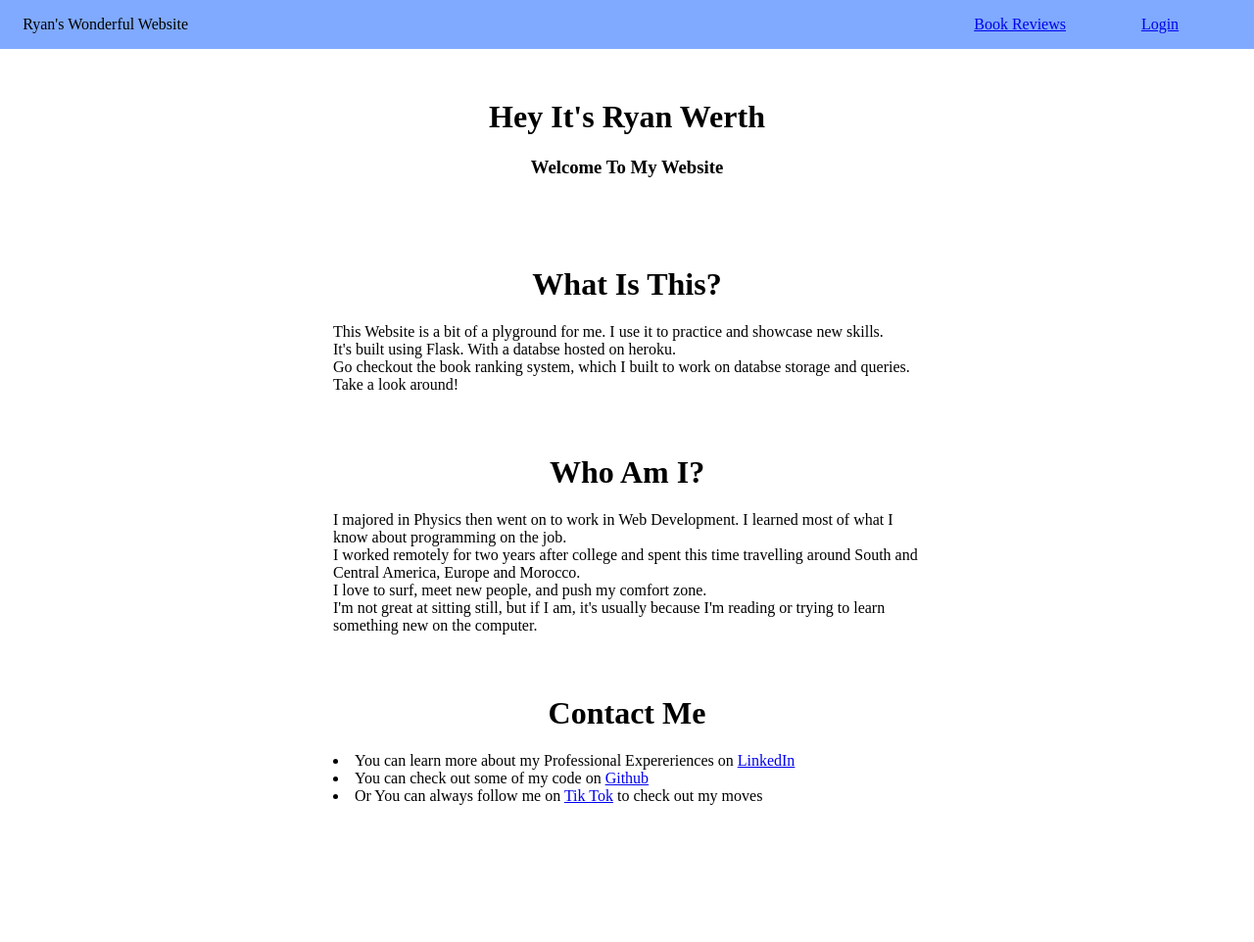
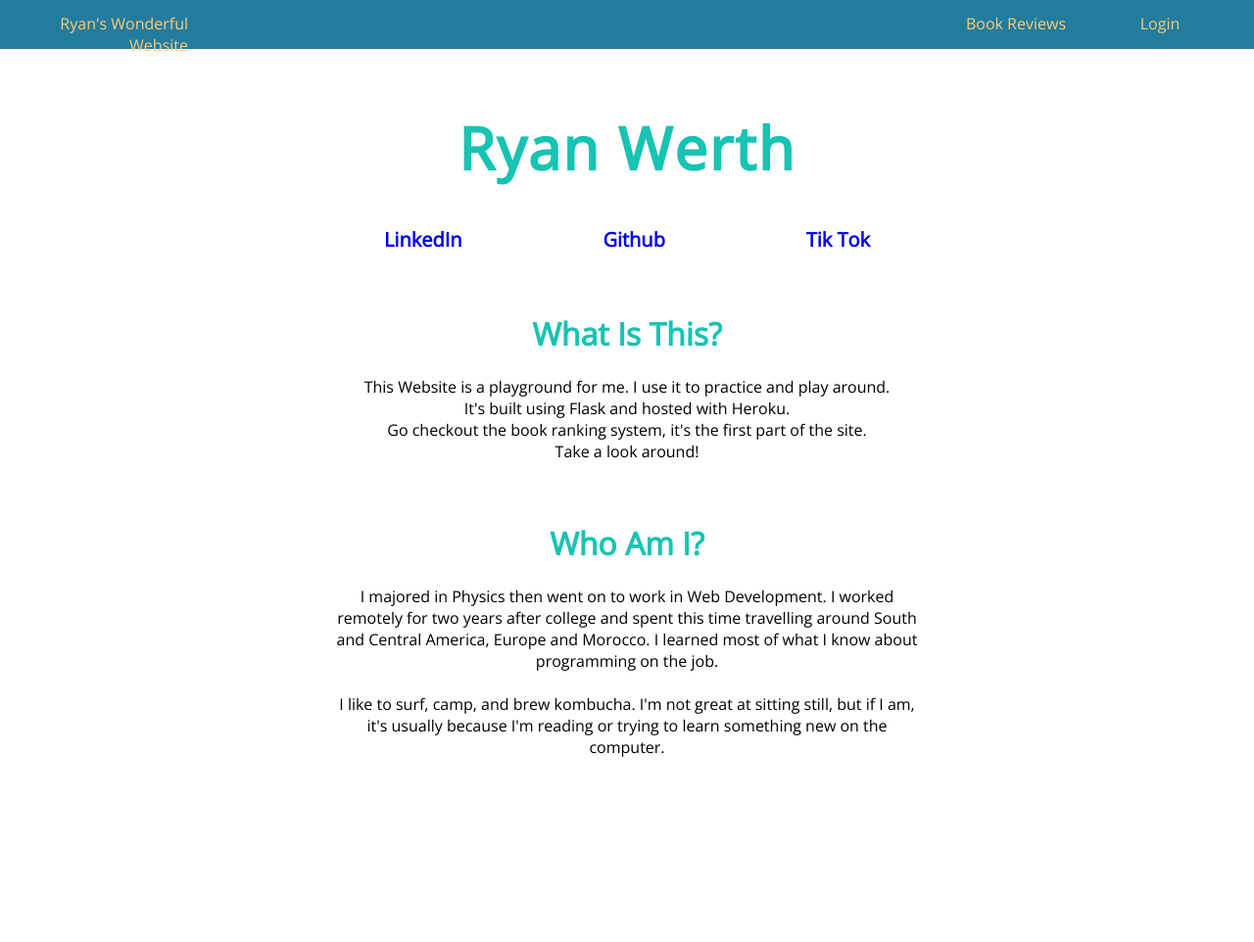
Before and after one commit to ry-werth/ryan-wonderful-website, a Flask app: page /home in a window 1280 px wide. Shown: the whole page at 98% size. After the commit the page ends 773 px from the top, so only its background shows below. Run offline with Flask 2, Linux system fonts and the light colour scheme; style sheets or scripts are compiled from the project's sources.

Commit message:
added styling

```diff
--- a/project1/assets/scss/base.scss
+++ b/project1/assets/scss/base.scss
@@ -1,23 +1,64 @@
 .site-body {
     margin: 0;
-    background-color: #c1d9de;
+    background-color: white;
+    p, h1, h2, h3, h4, h5, div, a {
+        // font-family: 'Roboto', sans-serif;
+        font-family: 'Open Sans', sans-serif;
+
+    }
+
+    a:visited {
+        text-decoration: none;
+        color: inherit;
+    }
+
+    a {
+        text-decoration: none;
+    }
+
+    .light-blue-text {
+        color: #17C3B2;
+    }
+
+    .orange-text {
+        color: #FFCB77
+    }
+
+    .dark-blue {
+        background-color: #227C9D;
+    }
+
+    .light-blue {
+        background-color: #17C3B2;
+    }
+
+    .orange {
+        background-color: #FFCB77;
+    }
 
     .site-header {
+    }
 
+    .flex {
+        display: flex;
     }
 
     .site-content {
         max-width: 1340px;
         margin: 0 auto;
-        background-color: white;
-        padding-top: 30px;
         padding-bottom: 100px;
+        .page-header-container {
+            padding: 20px 0;
+            .page-heading {
+                text-align: center;
+                font-size: 60px;
+                letter-spacing: 2px;
+                margin-bottom: 10px;
 
-        .page-heading {
-            text-align: center;
-        }
-        .page-subheader {
-            text-align: center;
+            }
+            .page-subheader {
+                text-align: center;
+            }
         }
     }
 }
--- a/project1/assets/scss/header.scss
+++ b/project1/assets/scss/header.scss
@@ -1,21 +1,24 @@
 .site-header {
     width: 100%;
     height: 50px;
-    background: #80aaff;
     display: flex;
     a {
         display: block;
-        margin-block-start: 1em;
+        margin-block-start: .8em;
         margin-block-end: 1em;
         margin-inline-start: 0px;
         margin-inline-end: 0px;
+        color: #FFCB77;
+        text-decoration: none;
+        &:hover {
+            color: white;
+        }
     }
     .site-name {
         width: 15%;
         text-align: right;
         .home {
             text-decoration: none;
-            color: black;
         }
     }
     .site-items {
--- a/project1/assets/scss/home.scss
+++ b/project1/assets/scss/home.scss
@@ -1,13 +1,25 @@
 .home {
     .about-wrapper {
-        padding-top: 50px;
+        .contact {
+            justify-content: space-around;
+            width: 50%;
+            margin: 0 auto;
+            font-size: 20px;
+            font-weight: bold;
+            padding-bottom: 40px;
+            a {
+                &:hover {
+                    transform: scale(1.2);
+                }
+            }
+        }
         .about-header  {
             text-align: center;
         }
         .about-content {
             width: 600px;
             margin: 0 auto;
-            text-align: left;
+            text-align: center;
             padding-bottom: 40px;
         }
     }
--- a/project1/static/css/base.css
+++ b/project1/static/css/base.css
@@ -1,13 +1,36 @@
 .site-body {
   margin: 0;
-  background-color: #c1d9de; }
-  .site-body .site-content {
-    max-width: 1340px;
-    margin: 0 auto;
-    background-color: white;
-    padding-top: 30px;
-    padding-bottom: 100px; }
-    .site-body .site-content .page-heading {
-      text-align: center; }
-      .site-body .site-content .page-subheader {
-        text-align: center; }
+  background-color: white; }
+  .site-body p, .site-body h1, .site-body h2, .site-body h3, .site-body h4,
+  .site-body h5, .site-body div, .site-body a {
+    font-family: 'Open Sans', sans-serif; }
+    .site-body a:visited {
+      text-decoration: none;
+      color: inherit; }
+      .site-body a {
+        text-decoration: none; }
+        .site-body .light-blue-text {
+          color: #17C3B2; }
+          .site-body .orange-text {
+            color: #FFCB77; }
+            .site-body .dark-blue {
+              background-color: #227C9D; }
+              .site-body .light-blue {
+                background-color: #17C3B2; }
+                .site-body .orange {
+                  background-color: #FFCB77; }
+                  .site-body .flex {
+                    display: flex; }
+                    .site-body .site-content {
+                      max-width: 1340px;
+                      margin: 0 auto;
+                      padding-bottom: 100px; }
+                      .site-body .site-content .page-header-container {
+                        padding: 20px 0; }
+                        .site-body .site-content .page-header-container .page-heading {
+                          text-align: center;
+                          font-size: 60px;
+                          letter-spacing: 2px;
+                          margin-bottom: 10px; }
+                          .site-body .site-content .page-header-container .page-subheader {
+                            text-align: center; }
--- a/project1/static/css/header.css
+++ b/project1/static/css/header.css
@@ -1,20 +1,22 @@
 .site-header {
   width: 100%;
   height: 50px;
-  background: #80aaff;
   display: flex; }
   .site-header a {
     display: block;
-    margin-block-start: 1em;
+    margin-block-start: 0.8em;
     margin-block-end: 1em;
     margin-inline-start: 0px;
-    margin-inline-end: 0px; }
-    .site-header .site-name {
-      width: 15%;
-      text-align: right; }
-      .site-header .site-name .home {
-        text-decoration: none;
-        color: black; }
+    margin-inline-end: 0px;
+    color: #FFCB77;
+    text-decoration: none; }
+    .site-header a:hover {
+      color: white; }
+  .site-header .site-name {
+    width: 15%;
+    text-align: right; }
+    .site-header .site-name .home {
+      text-decoration: none; }
   .site-header .site-items {
     width: 70%;
     text-align: right; }
--- a/project1/static/css/home.css
+++ b/project1/static/css/home.css
@@ -1,9 +1,16 @@
-.home .about-wrapper {
-  padding-top: 50px; }
+.home .about-wrapper .contact {
+  justify-content: space-around;
+  width: 50%;
+  margin: 0 auto;
+  font-size: 20px;
+  font-weight: bold;
+  padding-bottom: 40px; }
+  .home .about-wrapper .contact a:hover {
+    transform: scale(1.2); }
 .home .about-wrapper .about-header {
   text-align: center; }
   .home .about-wrapper .about-content {
     width: 600px;
     margin: 0 auto;
-      text-align: left;
+    text-align: center;
     padding-bottom: 40px; }
--- a/project1/templates/base.html
+++ b/project1/templates/base.html
@@ -7,14 +7,20 @@
         <link rel=stylesheet type=text/css href="../static/css/book_individ.css">
         <link rel=stylesheet type=text/css href="../static/css/header.css">
         <link rel=stylesheet type=text/css href="../static/css/home.css">
+        <link href="https://fonts.googleapis.com/css?family=Open+Sans&display=swap" rel="stylesheet">
+        <link href="https://fonts.googleapis.com/css?family=Roboto&display=swap" rel="stylesheet">
     </head>
+    <style>
+    </style>
     <body class="site-body {% block body_class %}{% endblock %}">
-        <div class="site-header">
+        <div class="site-header dark-blue orange-text">
             {% include 'header.html' %}
         </div>
         <div class="site-content">
-            <h1 class="page-heading">{% block heading %}{% endblock %}</h1>
-            <h3 class="page-subheader">{% block subheader %}{% endblock %}</h3>
+            <div class="page-header-container">
+                <h1 class="page-heading light-blue-text">{% block heading %}{% endblock %}</h1>
+                <h3 class="page-subheader light-blue-text">{% block subheader %}{% endblock %}</h3>
+            </div>
 
             {% block body %}
             {% endblock %}
--- a/project1/templates/home.html
+++ b/project1/templates/home.html
@@ -5,35 +5,31 @@ home
 {% endblock %}
 
 {% block heading %}
-    Hey It's Ryan Werth
+    Ryan Werth
 {% endblock %}
 
 {% block subheader %}
-    Welcome To My Website
 {% endblock %}
 
 
 {% block body %}
     <div class="about-wrapper">
-        <h1 class="about-header"> What Is This? </h1>
+        <div class="contact flex orange-text">
+            <a href="https://www.linkedin.com/in/ryan-werth-8b90a5191/" target="_blank">LinkedIn</a>
+            <a href="https://github.com/ry-werth" target="_blank">Github</a>
+            <a href="https://www.youtube.com/watch?v=dQw4w9WgXcQ&feature=emb_title" target="_blank">Tik Tok</a>
+        </div>
+        <h1 class="about-header light-blue-text"> What Is This? </h1>
         <div class="about-content">
-            This Website is a bit of a plyground for me. I use it to practice and showcase new skills.</br>
-            It's built using Flask. With a databse hosted on heroku.</br>
-            Go checkout the book ranking system, which I built to work on databse storage and queries.</br>
+            This Website is a playground for me. I use it to practice and play around.</br>
+            It's built using Flask and hosted with Heroku.</br>
+            Go checkout the book ranking system, it's the first part of the site.</br>
             Take a look around!</br>
         </div>
-        <h1 class="about-header"> Who Am I? </h1>
+        <h1 class="about-header light-blue-text"> Who Am I? </h1>
         <div class="about-content">
-            I majored in Physics then went on to work in Web Development. I learned most of what I know about programming on the job.</br>
-            I worked remotely for two years after college and spent this time travelling around South and Central America, Europe and Morocco.</br>
-            I love to surf, meet new people, and push my comfort zone.</br>
-            I'm not great at sitting still, but if I am, it's usually because I'm reading or trying to learn something new on the computer.</br>
-        </div>
-        <h1 class="about-header"> Contact Me </h1>
-        <div class="about-content">
-            <li>You can learn more about my Professional Expereriences on <a href="https://www.linkedin.com/in/ryan-werth-8b90a5191/" target="_blank">LinkedIn</a></li>
-            <li>You can check out some of my code on <a href="https://github.com/ry-werth" target="_blank">Github</a></li>
-            <li>Or You can always follow me on <a href="https://www.youtube.com/watch?v=dQw4w9WgXcQ&feature=emb_title" target="_blank">Tik Tok</a> to check out my moves</li>
+            I majored in Physics then went on to work in Web Development. I worked remotely for two years after college and spent this time travelling around South and Central America, Europe and Morocco. I learned most of what I know about programming on the job.</br></br>
+            I like to surf, camp, and brew kombucha. I'm not great at sitting still, but if I am, it's usually because I'm reading or trying to learn something new on the computer.
         </div>
     </div>
 {% endblock %}
```
Also changed, not shown: 1 other file. Lines whose indentation alone changed are shown as unchanged.
